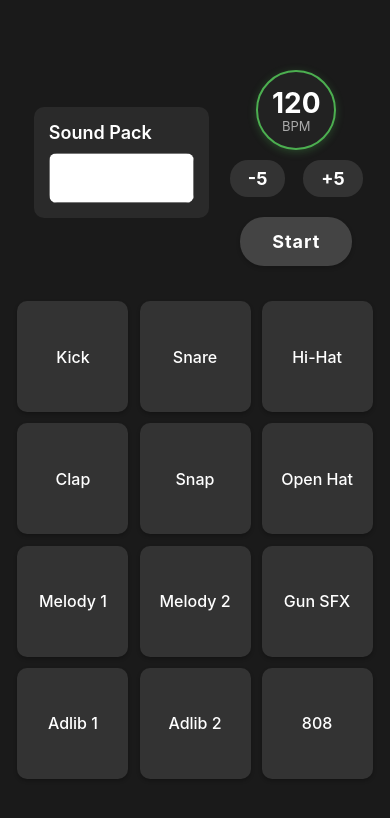
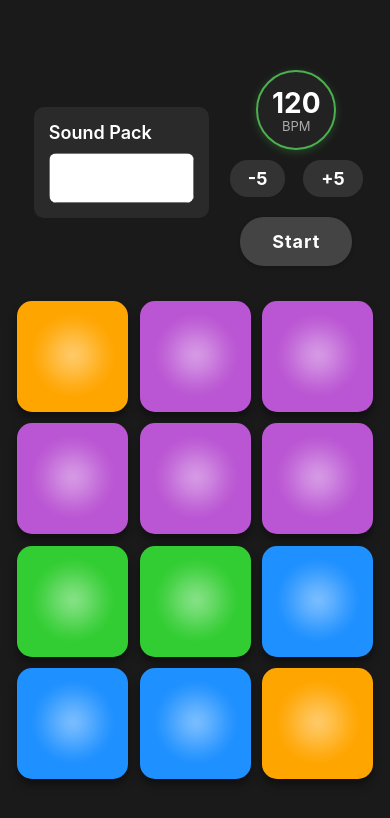
Before and after one commit to oktayshakirov/drum-pad-app, a React Native app: screen / in a window 390 px wide. Shown: the top 818 px of the page. Built offline with nearby package versions, Linux system fonts and the light colour scheme; what react-native-audio-api would draw is missing.

Commit message:
added gradients to pads

```diff
--- a/package.json
+++ b/package.json
@@ -1,5 +1,5 @@
 {
-  "name": "DrumPadApp",
+  "name": "drumpadapp",
   "version": "0.0.1",
   "private": true,
   "scripts": {
@@ -14,7 +14,8 @@
     "@react-native-picker/picker": "^2.11.0",
     "react": "19.0.0",
     "react-native": "0.79.2",
-    "react-native-audio-api": "^0.6.0"
+    "react-native-audio-api": "^0.6.0",
+    "react-native-linear-gradient": "^2.8.3"
   },
   "devDependencies": {
     "@babel/core": "^7.25.2",
--- a/src/components/Pad.js
+++ b/src/components/Pad.js
@@ -1,21 +1,28 @@
-import React, {useState} from 'react';
-import {TouchableOpacity, Text, StyleSheet, Animated} from 'react-native';
+import React, {useRef} from 'react';
+import {TouchableOpacity, StyleSheet, Animated, View} from 'react-native';
 import AudioService from '../services/AudioService';
 
-const Pad = ({sound, label, soundPack}) => {
-  const [scale] = useState(new Animated.Value(1));
-  const [isPressed, setIsPressed] = useState(false);
+const Pad = ({sound, soundPack, color}) => {
+  const scale = useRef(new Animated.Value(1)).current;
+  const glowOpacity = useRef(new Animated.Value(0.4)).current;
 
   const handlePressIn = async () => {
     if (!sound) {
       return;
     }
 
-    setIsPressed(true);
-    Animated.spring(scale, {
-      toValue: 0.95,
-      useNativeDriver: true,
-    }).start();
+    Animated.parallel([
+      Animated.spring(scale, {
+        toValue: 0.9,
+        friction: 9,
+        useNativeDriver: true,
+      }),
+      Animated.timing(glowOpacity, {
+        toValue: 1,
+        duration: 50,
+        useNativeDriver: true,
+      }),
+    ]).start();
 
     try {
       await AudioService.playSound(soundPack, sound);
@@ -25,27 +32,39 @@ const Pad = ({sound, label, soundPack}) => {
   };
 
   const handlePressOut = () => {
-    setIsPressed(false);
-    Animated.spring(scale, {
-      toValue: 1,
-      useNativeDriver: true,
-    }).start();
+    Animated.parallel([
+      Animated.spring(scale, {
+        toValue: 1,
+        friction: 9,
+        useNativeDriver: true,
+      }),
+      Animated.timing(glowOpacity, {
+        toValue: 0.4,
+        duration: 150,
+        useNativeDriver: true,
+      }),
+    ]).start();
   };
 
+  const padColor = sound ? color : '#333';
+
   return (
-    <Animated.View
-      style={[
-        styles.container,
-        {transform: [{scale}]},
-        sound ? styles.opaque : styles.semiTransparent,
-      ]}>
+    <Animated.View style={[styles.container, {transform: [{scale}]}]}>
       <TouchableOpacity
-        style={[styles.pad, isPressed && styles.padPressed]}
+        style={styles.touchable}
         onPressIn={handlePressIn}
         onPressOut={handlePressOut}
-        activeOpacity={0.8}
+        activeOpacity={1}
         disabled={!sound}>
-        <Text style={styles.label}>{label}</Text>
+        <View style={[styles.pad, {backgroundColor: padColor}]}>
+          {sound && (
+            <Animated.Image
+              source={require('../assets/images/glow.png')}
+              style={[styles.glow, {opacity: glowOpacity}]}
+              resizeMode="contain"
+            />
+          )}
+        </View>
       </TouchableOpacity>
     </Animated.View>
   );
@@ -57,28 +76,28 @@ const styles = StyleSheet.create({
     aspectRatio: 1,
     margin: '1.5%',
   },
+  touchable: {
+    flex: 1,
+    borderRadius: 15,
+  },
   pad: {
     flex: 1,
-    backgroundColor: '#333',
-    borderRadius: 10,
+    borderRadius: 15,
     justifyContent: 'center',
     alignItems: 'center',
     shadowColor: '#000',
     shadowOffset: {
       width: 0,
-      height: 2,
+      height: 6,
     },
-    shadowOpacity: 0.25,
-    shadowRadius: 3.84,
-    elevation: 5,
+    shadowOpacity: 0.4,
+    shadowRadius: 8,
+    elevation: 10,
   },
-  padPressed: {
-    backgroundColor: '#444',
-  },
-  label: {
-    color: '#fff',
-    fontSize: 16,
-    fontWeight: '500',
+  glow: {
+    position: 'absolute',
+    width: '100%',
+    height: '100%',
   },
 });
 
--- a/src/screens/DrumPadScreen.js
+++ b/src/screens/DrumPadScreen.js
@@ -29,8 +29,8 @@ const DrumPadScreen = () => {
           <Pad
             key={pad.id}
             sound={pad.sound}
-            label={pad.label}
             soundPack={currentSoundPack}
+            color={pad.color}
           />
         ))}
       </View>
--- a/src/utils/soundUtils.js
+++ b/src/utils/soundUtils.js
@@ -1,34 +1,32 @@
 export const SOUND_PACKS = ['hiphop', 'edm'];
 
+const PAD_COLORS = [
+  '#BA55D3', // MediumOrchid - for drums
+  '#FFA500', // Orange - for kick and 808
+  '#32CD32', // LimeGreen - for melodies
+  '#1E90FF', // DodgerBlue - for SFX
+];
+
+const generatePadConfig = () => {
+  return [
+    {id: 1, sound: 'kick', color: PAD_COLORS[1]},
+    {id: 2, sound: 'snare', color: PAD_COLORS[0]},
+    {id: 3, sound: 'hi_hat', color: PAD_COLORS[0]},
+    {id: 4, sound: 'clap', color: PAD_COLORS[0]},
+    {id: 5, sound: 'snap', color: PAD_COLORS[0]},
+    {id: 6, sound: 'open_hat', color: PAD_COLORS[0]},
+    {id: 7, sound: 'melody1', color: PAD_COLORS[2]},
+    {id: 8, sound: 'melody2', color: PAD_COLORS[2]},
+    {id: 9, sound: 'gun_sfx', color: PAD_COLORS[3]},
+    {id: 10, sound: 'adlib1_sfx', color: PAD_COLORS[3]},
+    {id: 11, sound: 'adlib2_sfx', color: PAD_COLORS[3]},
+    {id: 12, sound: '808', color: PAD_COLORS[1]},
+  ];
+};
+
 const PAD_CONFIGS = {
-  hiphop: [
-    {id: 1, sound: 'kick', label: 'Kick'},
-    {id: 2, sound: 'snare', label: 'Snare'},
-    {id: 3, sound: 'hi_hat', label: 'Hi-Hat'},
-    {id: 4, sound: 'clap', label: 'Clap'},
-    {id: 5, sound: 'snap', label: 'Snap'},
-    {id: 6, sound: 'open_hat', label: 'Open Hat'},
-    {id: 7, sound: 'melody1', label: 'Melody 1'},
-    {id: 8, sound: 'melody2', label: 'Melody 2'},
-    {id: 9, sound: 'gun_sfx', label: 'Gun SFX'},
-    {id: 10, sound: 'adlib1_sfx', label: 'Adlib 1'},
-    {id: 11, sound: 'adlib2_sfx', label: 'Adlib 2'},
-    {id: 12, sound: '808', label: '808'},
-  ],
-  edm: [
-    {id: 1, sound: 'kick', label: 'EDM'},
-    {id: 2, sound: 'snare', label: 'Snare'},
-    {id: 3, sound: 'hi_hat', label: 'Hi-Hat'},
-    {id: 4, sound: 'clap', label: 'Clap'},
-    {id: 5, sound: 'snap', label: 'Snap'},
-    {id: 6, sound: 'open_hat', label: 'Open Hat'},
-    {id: 7, sound: 'melody1', label: 'Melody 1'},
-    {id: 8, sound: 'melody2', label: 'Melody 2'},
-    {id: 9, sound: 'gun_sfx', label: 'Gun SFX'},
-    {id: 10, sound: 'adlib1_sfx', label: 'Adlib 1'},
-    {id: 11, sound: 'adlib2_sfx', label: 'Adlib 2'},
-    {id: 12, sound: '808', label: '808'},
-  ],
+  hiphop: generatePadConfig(),
+  edm: generatePadConfig(),
 };
 
 const SOUND_MODULE_IDS = {
```
Also changed, not shown: src/assets/images/glow.png (added), 2 other files (tests, documents, lock files or other folders).
